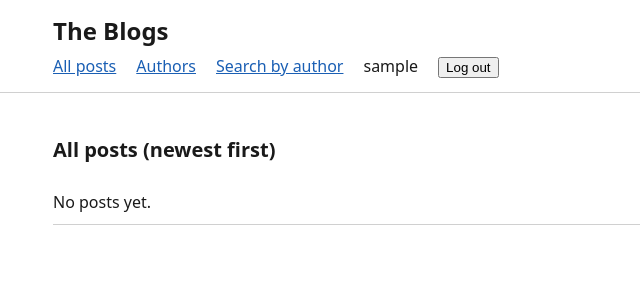
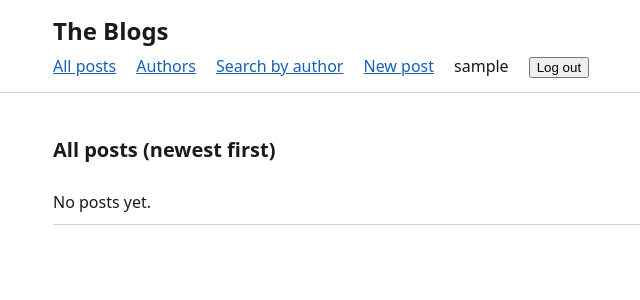
Before and after one commit to Fujita0113/web-engineering-project, a Django app: page / in a window 1280 px wide. Shown: the top 300 px of the page, without its empty margins (243-883 px from the left). Run offline with Django 5.2, Linux system fonts and the light colour scheme; the visitor is signed in with stand-in values (Sample User, id 1); data that the repository does not hold is empty.

Commit message:
Add login-required post creation form
Logged-in users can publish posts (Ex11):

- PostForm (ModelForm, title + content only; author is set from
  request.user, never from form input).
- post_create view gated with @login_required — both GET and POST from an
  anonymous session redirect to accounts:login?next=..., no Post is created.
- "New post" nav link shown only when authenticated.

Verified: `uv run pytest` (9 passed), `manage.py check`, and manual GET on
/new/ as anonymous (302 to login with correct ?next=).

Closes #12

Co-Authored-By: Claude Opus 4.8 (1M context) <noreply@anthropic.com>

```diff
--- a/blog/templates/base.html
+++ b/blog/templates/base.html
@@ -19,6 +19,7 @@
           <li><a href="{% url 'blog:author_list' %}">Authors</a></li>
           <li><a href="{% url 'blog:posts_by_author' %}">Search by author</a></li>
           {% if user.is_authenticated %}
+            <li><a href="{% url 'blog:post_create' %}">New post</a></li>
             <li>{{ user.username }}</li>
             <li>
               <form method="post" action="{% url 'accounts:logout' %}">
--- a/blog/urls.py
+++ b/blog/urls.py
@@ -8,4 +8,5 @@ urlpatterns = [
     path("", views.post_list, name="post_list"),
     path("authors/", views.author_list, name="author_list"),
     path("by-author/", views.posts_by_author, name="posts_by_author"),
+    path("new/", views.post_create, name="post_create"),
 ]
--- a/blog/views.py
+++ b/blog/views.py
@@ -1,7 +1,9 @@
-from django.shortcuts import render
+from django.contrib.auth.decorators import login_required
+from django.shortcuts import redirect, render
 
 from accounts.models import User
 
+from .forms import PostForm
 from .models import Post
 
 
@@ -30,3 +32,19 @@ def posts_by_author(request):
     if request.headers.get("HX-Request"):
         return render(request, "blog/_post_results.html", context)
     return render(request, "blog/posts_by_author.html", context)
+
+
+@login_required
+def post_create(request):
+    """Create a post as the logged-in user. Anonymous requests are redirected
+    to the login page by @login_required (both GET and POST)."""
+    if request.method == "POST":
+        form = PostForm(request.POST)
+        if form.is_valid():
+            post = form.save(commit=False)
+            post.author = request.user
+            post.save()
+            return redirect("blog:post_list")
+    else:
+        form = PostForm()
+    return render(request, "blog/post_form.html", {"form": form})
```
Also changed, not shown: blog/forms.py (added, +9 -0 lines), blog/templates/blog/post_form.html (added, +10 -0 lines), blog/tests.py (+33 -1 lines).
